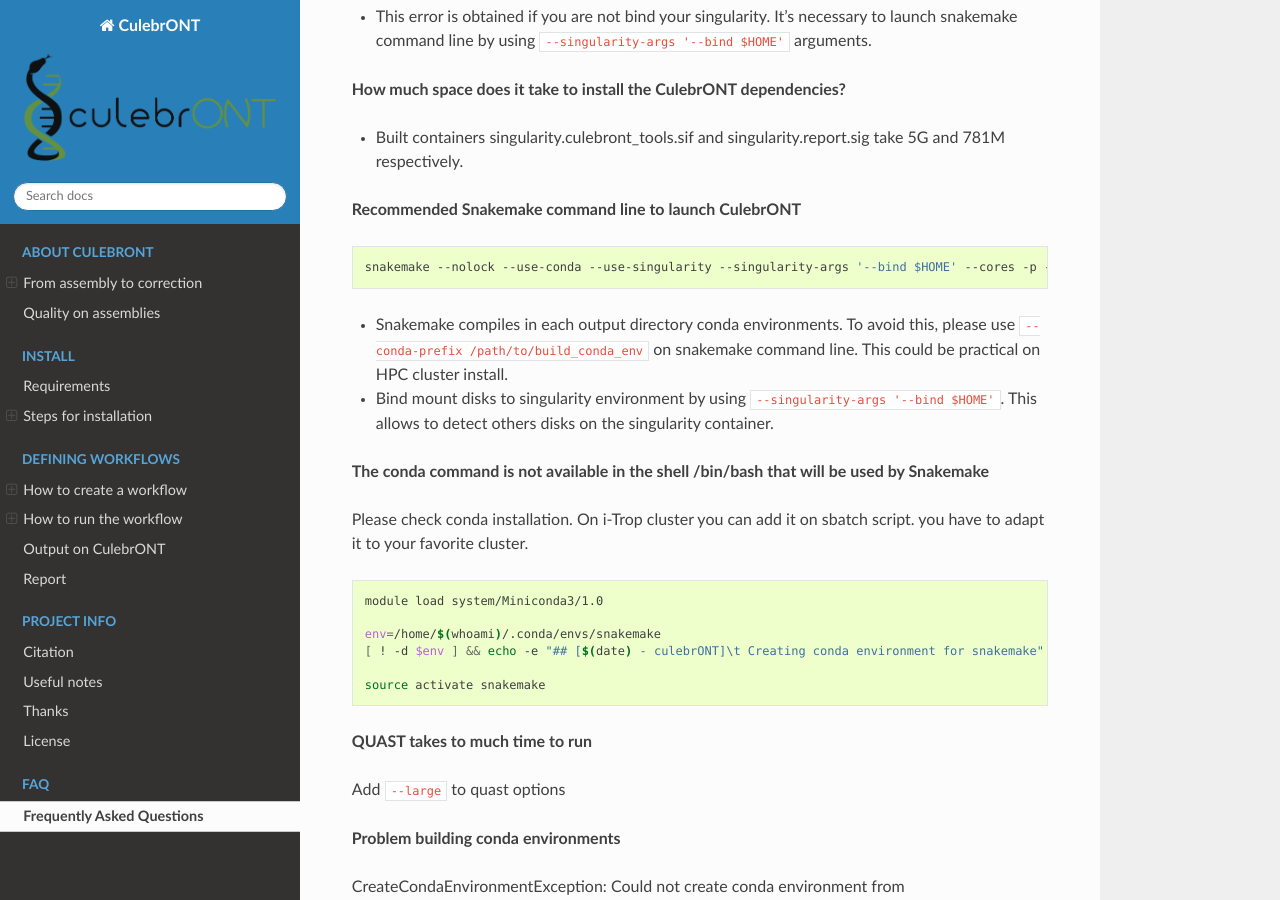
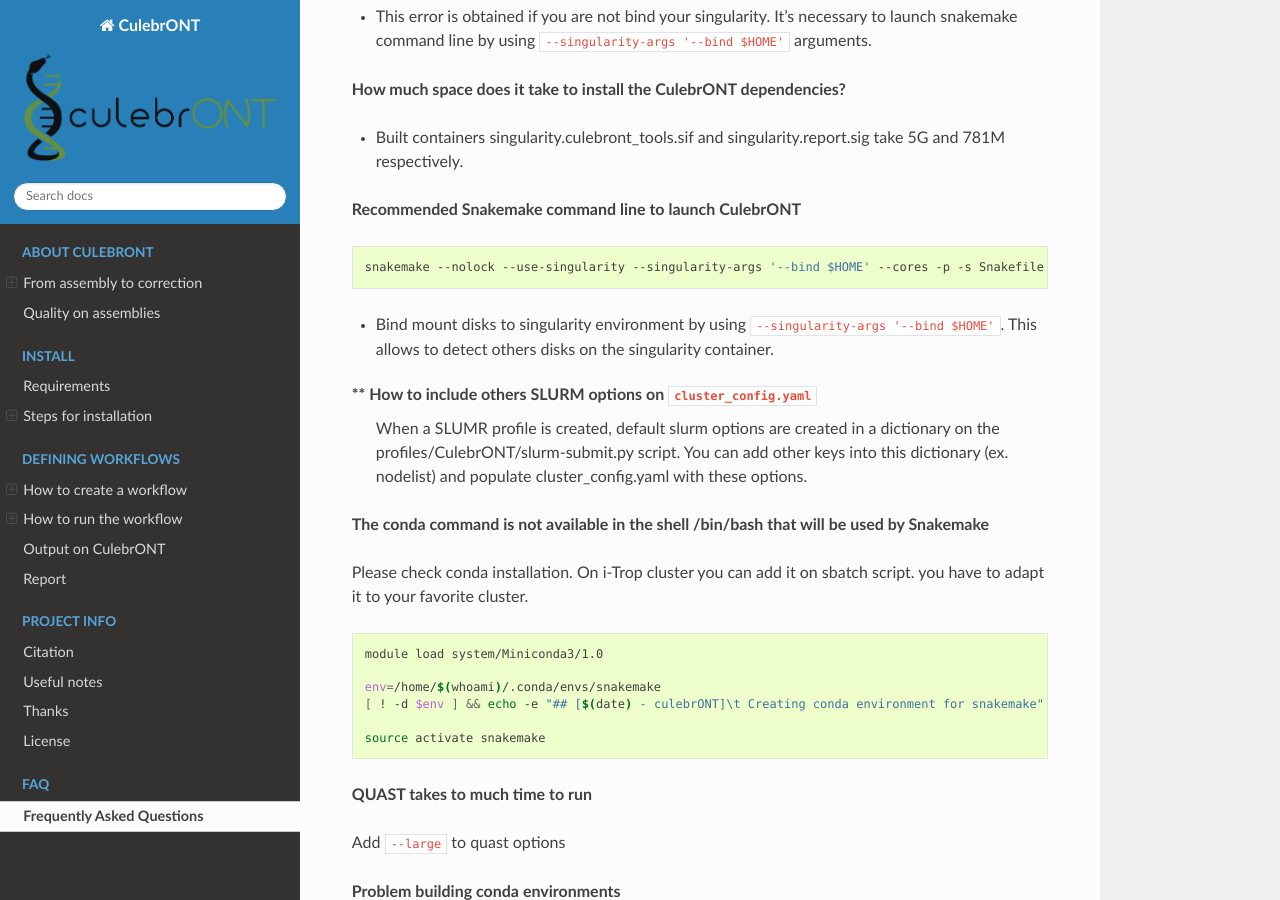
Before and after one commit to SouthGreenPlatform/culebrONT, a Sphinx documentation site: the page built from docs/source/FAQ.rst, in a window 1280 px wide and 900 px high, scrolled down 348 px. Built offline with Sphinx 7.4.7 and the Read the Docs theme 2.0.0, drawn with Linux system fonts in a browser that asks for light colours; the version number could not be read and is left out.

Commit message:
FAQ to nodelist on docs

```diff
--- a/docs/source/FAQ.rst
+++ b/docs/source/FAQ.rst
@@ -20,12 +20,13 @@ Frequently Asked Questions
 
 .. code-block:: bash
 
-    snakemake --nolock --use-conda --use-singularity --singularity-args '--bind $HOME' --cores -p -s Snakefile --latency-wait 6000000 --keep-going --restart-times 0 --rerun-incomplete --configfile config.yaml --conda-prefix $PWD/build_conda_envs
+    snakemake --nolock --use-singularity --singularity-args '--bind $HOME' --cores -p -s Snakefile --latency-wait 6000000 --keep-going --restart-times 0 --rerun-incomplete --configfile config.yaml
+
+- Bind mount disks to singularity environment by using ``--singularity-args '--bind $HOME'``. This allows to detect others disks on the singularity container.
 
 
-- Snakemake compiles in each output directory conda environments. To avoid this, please use ``--conda-prefix /path/to/build_conda_env`` on snakemake command line. This could be practical on HPC cluster install.
-
-- Bind mount disks to singularity environment by using ``--singularity-args '--bind $HOME'``. This allows to detect others disks on the singularity container.
+** How to include others SLURM options on ``cluster_config.yaml``
+   When a SLUMR profile is created, default slurm options are created in a dictionary on the profiles/CulebrONT/slurm-submit.py script. You can add other keys into this dictionary (ex. nodelist) and populate cluster_config.yaml with these options.
 
 
 **The conda command is not available in the shell /bin/bash that will be used by Snakemake**
--- a/docs/source/INSTALL.rst
+++ b/docs/source/INSTALL.rst
@@ -188,7 +188,7 @@ Now, your basic profile is created. To finalize it, change the ``CulebrONT_pipel
     In addition, snakemake will search for a corresponding folder *profile_name* in /etc/xdg/snakemake and in $HOME/.config/snakemake, where globally accessible profiles can be placed.
 
 .. note::
-   You can find the generated files  when profiles are created following this documentation. IFB profile example can be found on the `̀ gift_files/CulebrONT_SLURM/`` repertory on our github repository.
+   You can find the generated files when profiles are created following this documentation. IFB profile example can be found on the `̀ gift_files/CulebrONT_SLURM/`` repertory on our github repository.
 
 4. Export CulebrONT to $PATH
 ----------------------------
```
